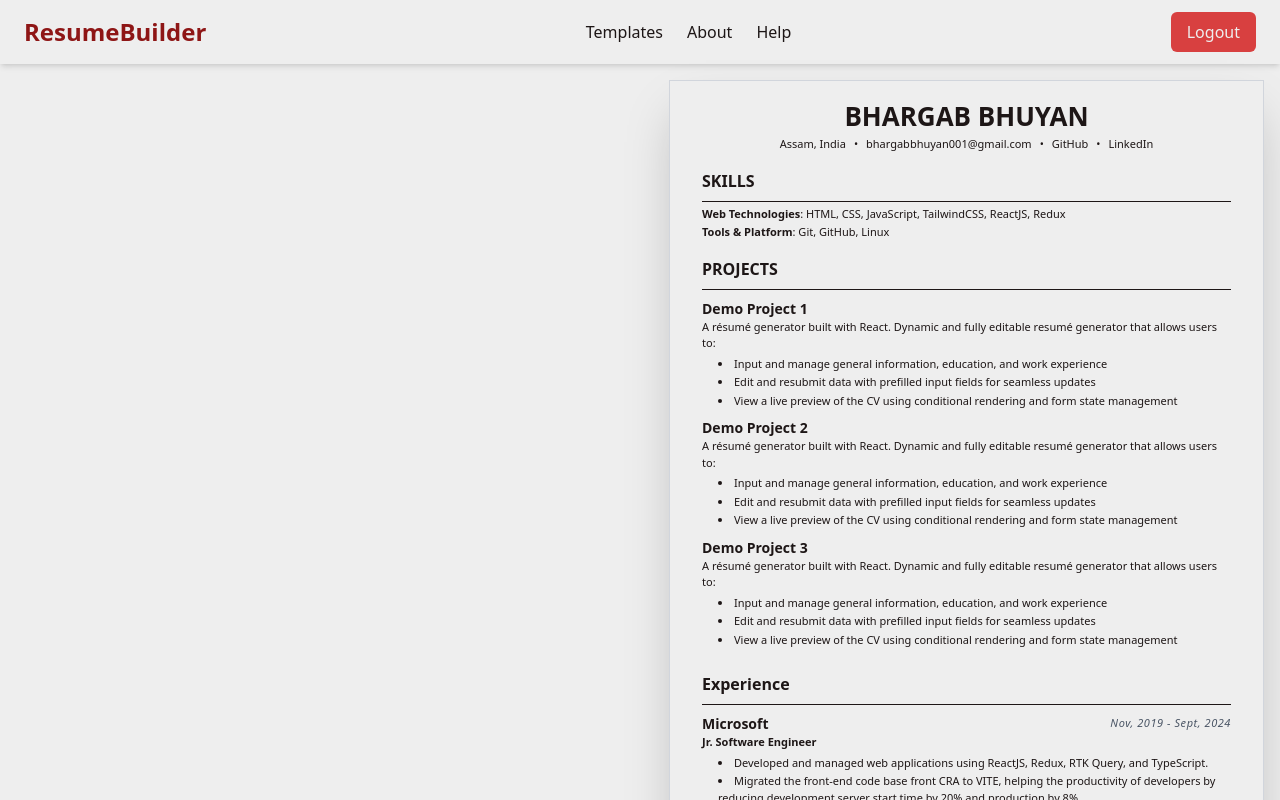
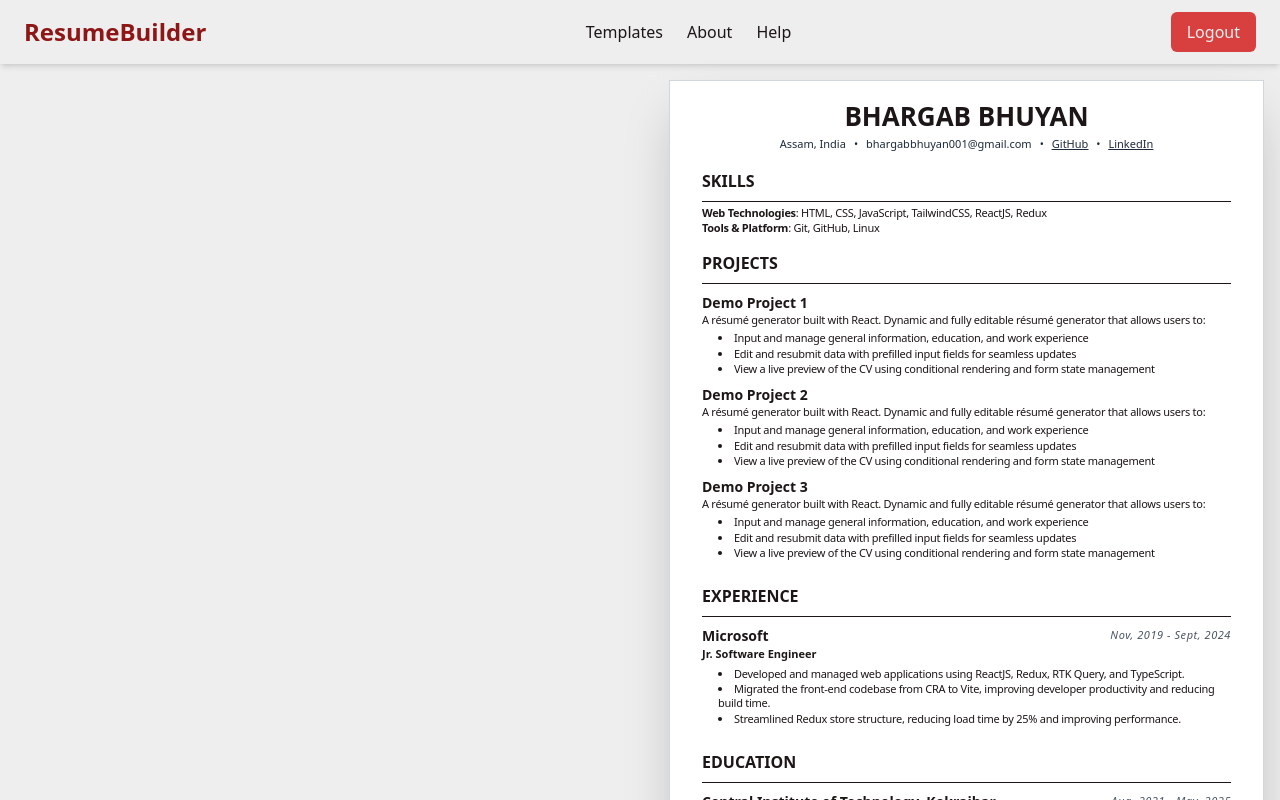
Before and after one commit to bhargablinx/resume-builder, a React (Vite) app: page / in a window 1280 px wide. Shown: the top 800 px of the page. Built offline with nearby package versions, Linux system fonts and the light colour scheme.

Commit message:
Clean the compoent and finalize the resume

```diff
--- a/src/components/Resume.jsx
+++ b/src/components/Resume.jsx
@@ -1,21 +1,41 @@
 export const Resume = () => {
     return (
-        <div className="border border-gray-300 shadow-2xl w-[595px] min-h-[842px] h-auto py-4 px-8 flex flex-col gap-4">
+        <div className="border border-gray-300 shadow-2xl w-[595px] min-h-[842px] h-fit py-4 px-8 flex flex-col gap-4 bg-white">
             {/* Header */}
-            <div className="text-center">
+            <header className="text-center">
                 <div className="text-[26px] font-bold">BHARGAB BHUYAN</div>
-                <ul className="flex justify-center gap-2 text-[11px]">
+                <ul className="flex justify-center gap-2 text-[11px] list-none text-gray-800">
                     <li>Assam, India</li>
                     <li>&#8226;</li>
                     <li>bhargabbhuyan001@gmail.com</li>
                     <li>&#8226;</li>
-                    <li>GitHub</li>
+                    <li className="underline">
+                        <a
+                            href="https://github.com/bhargab001"
+                            target="_blank"
+                            rel="noreferrer"
+                            className="hover:underline"
+                        >
+                            GitHub
+                        </a>
+                    </li>
                     <li>&#8226;</li>
-                    <li>LinkedIn</li>
+                    <li className="underline">
+                        <a
+                            href="https://linkedin.com/in/your-profile"
+                            target="_blank"
+                            rel="noreferrer"
+                            className="hover:underline"
+                        >
+                            LinkedIn
+                        </a>
+                    </li>
                 </ul>
-            </div>
+            </header>
+
+            {/* SKILLS */}
             <SectionHeading sectionName="SKILLS">
-                <ul className="text-[11px] space-y-0.5">
+                <ul className="text-[11px] space-y-0.5 leading-tight tracking-tight">
                     <li>
                         <span className="font-bold">Web Technologies</span>:
                         HTML, CSS, JavaScript, TailwindCSS, ReactJS, Redux
@@ -26,13 +46,15 @@ export const Resume = () => {
                     </li>
                 </ul>
             </SectionHeading>
+
+            {/* PROJECTS */}
             <SectionHeading sectionName="PROJECTS">
                 <ProjectSection projectName="Demo Project 1">
-                    <div className="text-[11px]">
+                    <div className="text-[11px] leading-tight tracking-tight">
                         A résumé generator built with React. Dynamic and fully
-                        editable resumé generator that allows users to:
+                        editable résumé generator that allows users to:
                     </div>
-                    <ul className="list-disc list-inside space-y-0.5 text-[11px] ml-4 mt-1">
+                    <ul className="list-disc list-inside space-y-0.5 text-[11px] ml-4 mt-1 leading-tight tracking-tight">
                         <li>
                             Input and manage general information, education, and
                             work experience
@@ -48,11 +70,11 @@ export const Resume = () => {
                     </ul>
                 </ProjectSection>
                 <ProjectSection projectName="Demo Project 2">
-                    <div className="text-[11px]">
+                    <div className="text-[11px] leading-tight tracking-tight">
                         A résumé generator built with React. Dynamic and fully
-                        editable resumé generator that allows users to:
+                        editable résumé generator that allows users to:
                     </div>
-                    <ul className="list-disc list-inside space-y-0.5 text-[11px] ml-4 mt-1">
+                    <ul className="list-disc list-inside space-y-0.5 text-[11px] ml-4 mt-1 leading-tight tracking-tight">
                         <li>
                             Input and manage general information, education, and
                             work experience
@@ -68,11 +90,11 @@ export const Resume = () => {
                     </ul>
                 </ProjectSection>
                 <ProjectSection projectName="Demo Project 3">
-                    <div className="text-[11px]">
+                    <div className="text-[11px] leading-tight tracking-tight">
                         A résumé generator built with React. Dynamic and fully
-                        editable resumé generator that allows users to:
+                        editable résumé generator that allows users to:
                     </div>
-                    <ul className="list-disc list-inside space-y-0.5 text-[11px] ml-4 mt-1">
+                    <ul className="list-disc list-inside space-y-0.5 text-[11px] ml-4 mt-1 leading-tight tracking-tight">
                         <li>
                             Input and manage general information, education, and
                             work experience
@@ -88,41 +110,47 @@ export const Resume = () => {
                     </ul>
                 </ProjectSection>
             </SectionHeading>
-            <SectionHeading sectionName="Experience">
+
+            {/* EXPERIENCE */}
+            <SectionHeading sectionName="EXPERIENCE">
                 <JobSection
                     companyName="Microsoft"
-                    startData="Nov, 2019"
-                    endData="Sept, 2024"
+                    startDate="Nov, 2019"
+                    endDate="Sept, 2024"
                     jobRole="Jr. Software Engineer"
                 >
-                    <ul className="list-disc list-inside space-y-0.5 text-[11px] ml-4 mt-1">
+                    <ul className="list-disc list-inside space-y-0.5 text-[11px] ml-4 mt-1 leading-tight tracking-tight">
                         <li>
                             Developed and managed web applications using
                             ReactJS, Redux, RTK Query, and TypeScript.
                         </li>
                         <li>
-                            Migrated the front-end code base front CRA to VITE,
-                            helping the productivity of developers by reducing
-                            development server start time by 20% and production
-                            by 8%
+                            Migrated the front-end codebase from CRA to Vite,
+                            improving developer productivity and reducing build
+                            time.
                         </li>
                         <li>
-                            Streamlined and restructured Redux store, optimizing
-                            application's state management; reduced load time by
-                            25% and enhanced overall performance.
+                            Streamlined Redux store structure, reducing load
+                            time by 25% and improving performance.
                         </li>
                     </ul>
                 </JobSection>
             </SectionHeading>
-            <SectionHeading sectionName="Education">
+
+            {/* EDUCATION */}
+            <SectionHeading sectionName="EDUCATION">
                 <EducationSection
                     institute="Central Institute of Technology, Kokrajhar"
                     degree="Bachelor of Technology (B.Tech) - Computer Science"
                     startDate="Aug, 2021"
                     endDate="May, 2025"
                 >
-                    <ul className="list-disc list-inside space-y-0.5 text-[11px] ml-4 mt-1">
-                        <li>CGPA: 8.5 </li>
+                    <ul className="list-disc list-inside space-y-0.5 text-[11px] ml-4 mt-1 leading-tight tracking-tight">
+                        <li>CGPA: 8.5 (Till 6th Semester)</li>
+                        <li>
+                            Relevant Coursework: Data Structures, OS, CN, Web
+                            Dev
+                        </li>
                     </ul>
                 </EducationSection>
             </SectionHeading>
@@ -130,16 +158,23 @@ export const Resume = () => {
     );
 };
 
+// Shared section heading
 function SectionHeading({ children, sectionName }) {
     return (
-        <div>
-            <div className="text-[16px] font-bold mb-2">{sectionName}</div>
+        <section aria-labelledby={sectionName.toLowerCase()}>
+            <h2
+                id={sectionName.toLowerCase()}
+                className="text-[16px] font-bold mb-2"
+            >
+                {sectionName}
+            </h2>
             <hr className="mb-1" />
             {children}
-        </div>
+        </section>
     );
 }
 
+// Project section
 function ProjectSection({ children, projectName }) {
     return (
         <div className="my-2">
@@ -149,13 +184,14 @@ function ProjectSection({ children, projectName }) {
     );
 }
 
-function JobSection({ children, companyName, startData, endData, jobRole }) {
+// Job section
+function JobSection({ children, companyName, startDate, endDate, jobRole }) {
     return (
         <div className="my-2">
             <div className="flex justify-between items-center">
                 <div className="text-[14px] font-bold">{companyName}</div>
                 <div className="text-gray-600 text-[11px] italic tracking-wider">
-                    {startData} - {endData}
+                    {startDate} - {endDate}
                 </div>
             </div>
             <div className="text-[11px] font-semibold">{jobRole}</div>
@@ -164,6 +200,7 @@ function JobSection({ children, companyName, startData, endData, jobRole }) {
     );
 }
 
+// Education section
 function EducationSection({ institute, degree, startDate, endDate, children }) {
     return (
         <div className="my-2">
```
